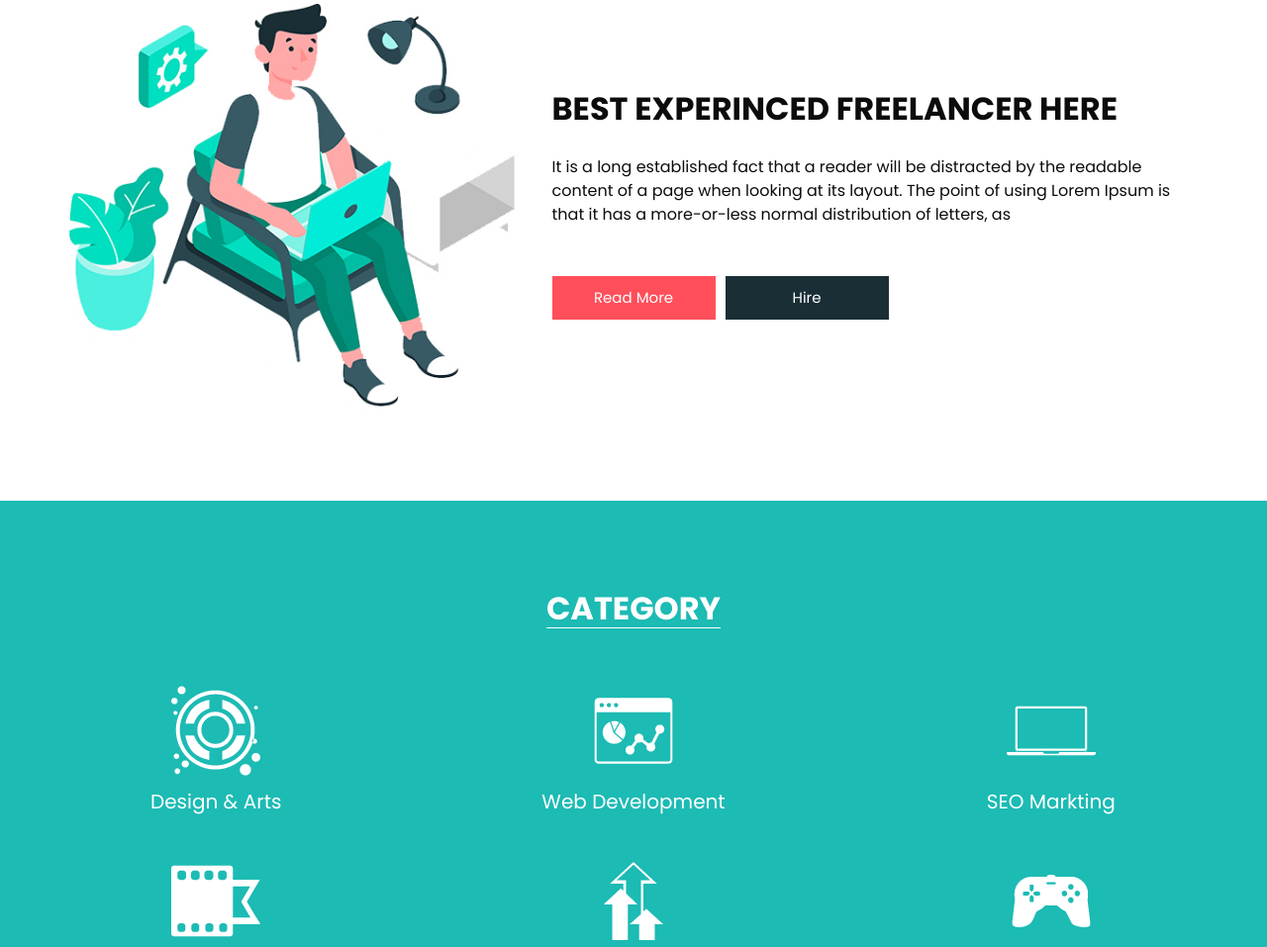
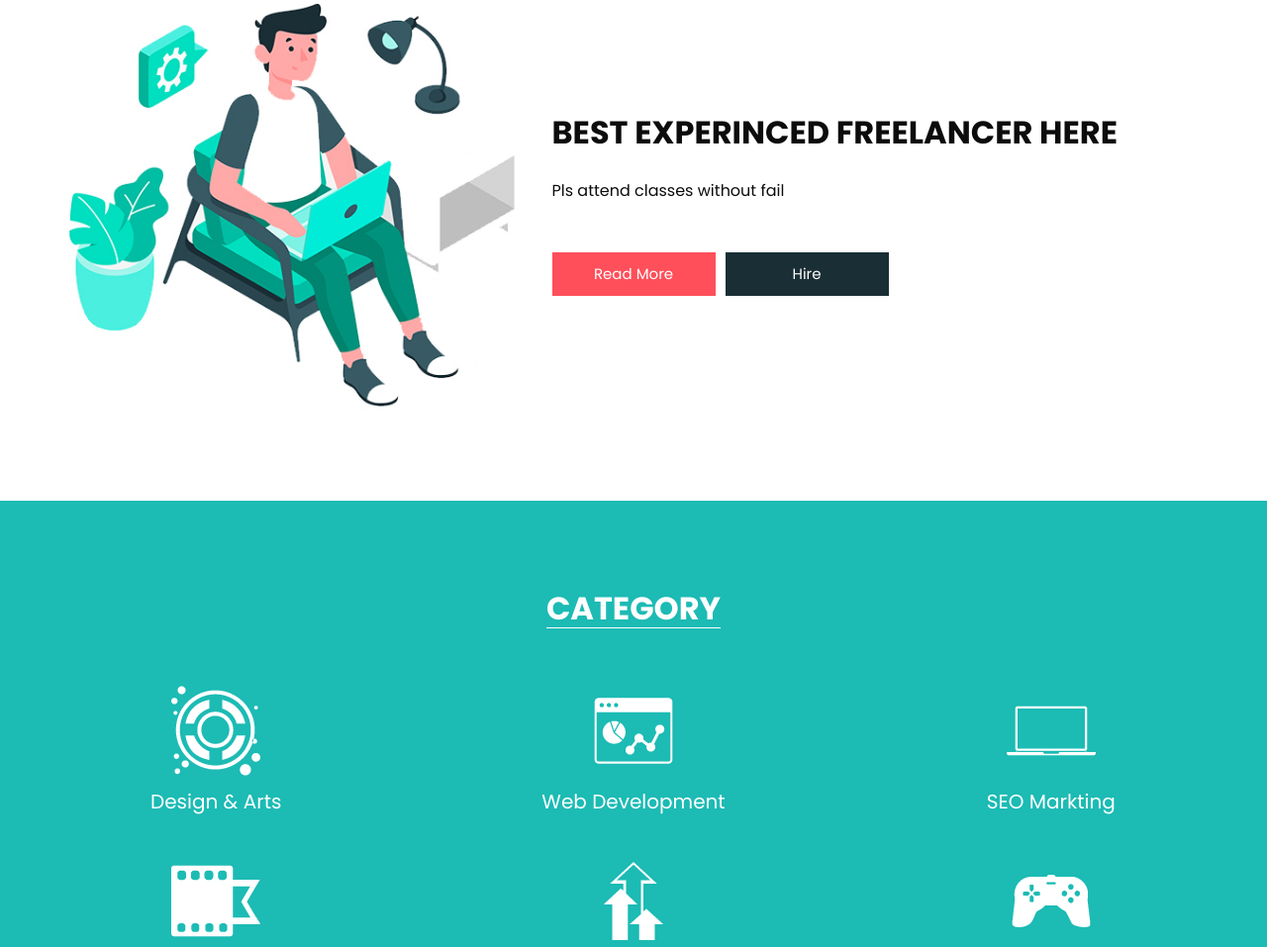
Before and after one commit to smobinulla/spearing, a plain HTML site: page index.html in a window 1280 px wide. Shown: the part 857-1814 px from the top of the page at 99% size. Drawn offline with Linux system fonts and the light colour scheme.

Commit message:
Update index.html

```diff
--- a/index.html
+++ b/index.html
@@ -177,8 +177,7 @@
                       Here
                     </h1>
                     <p>
-                      It is a long established fact that a reader will be distracted by
-                      the readable content of a page
+                      Learners are Nasir Ahmed, Mohammed Nasir, Mobin, Lokesh
                     </p>
                     <div class="btn-box">
                       <a href="" class="btn-1">
@@ -225,7 +224,7 @@
               </h2>
             </div>
             <p>
-              It is a long established fact that a reader will be distracted by the readable content of a page when looking at its layout. The point of using Lorem Ipsum is that it has a more-or-less normal distribution of letters, as
+              Pls attend classes without fail
             </p>
             <div class="btn-box">
               <a href="" class="btn-1">
```
